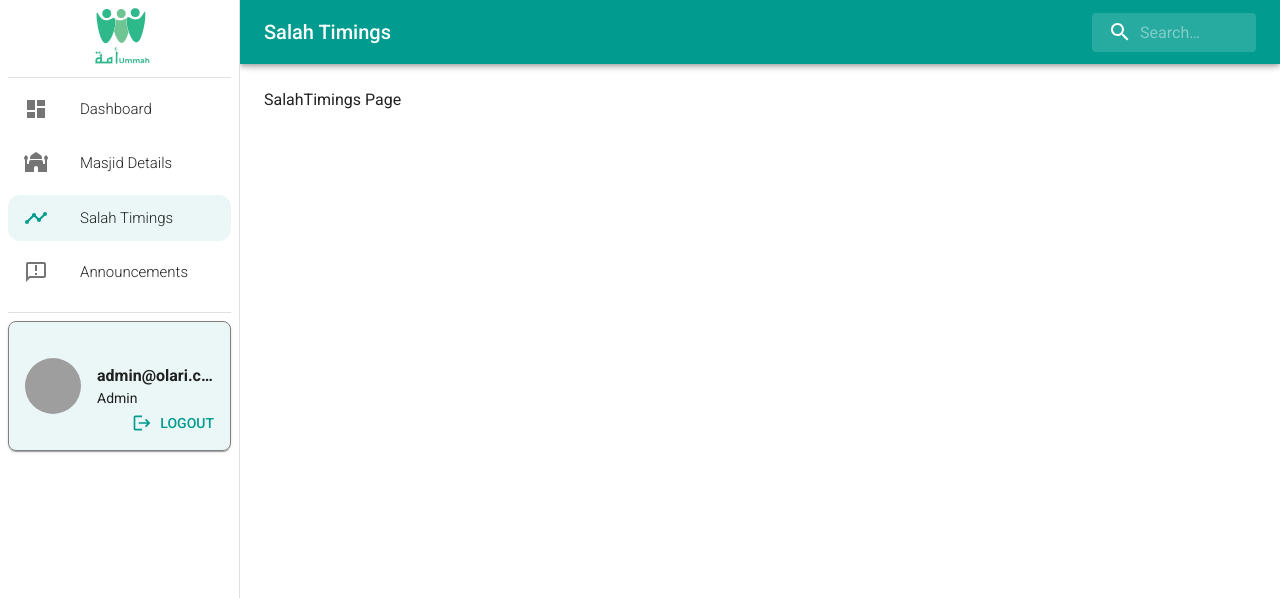
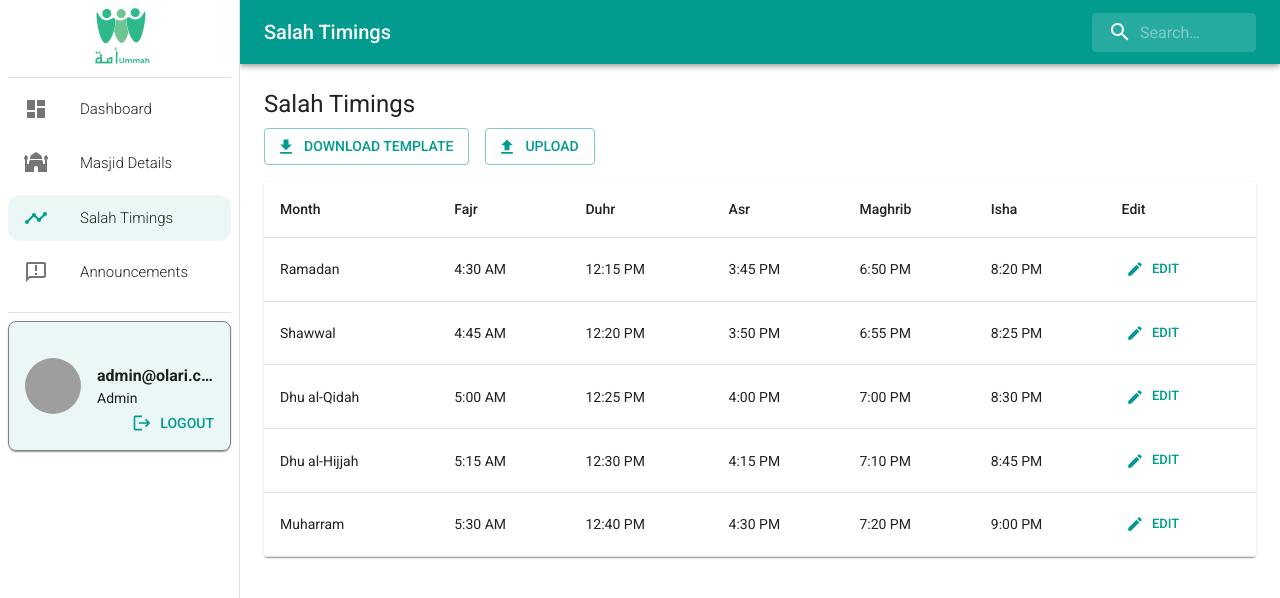
Before and after one commit to Mcking4u/UmmahWebApp, a React (Vite) app: page /salah-timings in a window 1280 px wide. Shown: the top 598 px of the page. Built offline with nearby package versions, Linux system fonts and the light colour scheme; grey boxes are pictures that could not be loaded.

Commit message:
completed scaffolding for masjid details and salah timings

```diff
--- a/src/components/pages/masjid_details.jsx
+++ b/src/components/pages/masjid_details.jsx
@@ -1,15 +1,161 @@
-import React from 'react';
-import { useDispatch } from 'react-redux';
-import { updateNavState } from '../../redux/navSlice';
+import React, { useState } from "react";
+import { useDispatch } from "react-redux";
+import { updateNavState } from "../../redux/navSlice";
+import {
+  TextField,
+  Button,
+  Typography,
+  Grid,
+  Snackbar,
+  Alert,
+} from "@mui/material";
+import SlideTransition from "../animation/slide_transition";
 
-const MasjidDetails = () => {
+function MasjidDetails() {
   const dispatch = useDispatch();
 
-  React.useEffect( () => {
-    dispatch(updateNavState({headerText: "Masjid Details", activeLink:"/details"}))
-  }, [] );
+  React.useEffect(() => {
+    dispatch(
+      updateNavState({ headerText: "Masjid Details", activeLink: "/details" })
+    );
+  }, []);
 
-  return <div>Masjid Details Page</div>;
-};
+  const [masjidDetailsEditable, setMasjidDetailsEditable] = useState(false);
+  const [contactPersonEditable, setContactPersonEditable] = useState(false);
 
-export default MasjidDetails;
+  const handleEditClick = (section) => {
+    if (section === "masjidDetails") {
+      setMasjidDetailsEditable(true);
+    } else if (section === "contactPerson") {
+      setContactPersonEditable(true);
+    }
+  };
+
+  const handleSubmitClick = (section) => {
+    // Handle form submission logic for the respective section
+
+    if (section === "masjidDetails") {
+      setMasjidDetailsEditable(false);
+      setToastState({
+        open: true,
+        vertical: "top",
+        horizontal: "right",
+      });
+    } else if (section === "contactPerson") {
+      setContactPersonEditable(false);
+      setToastState({
+        open: true,
+        vertical: "bottom",
+        horizontal: "right",
+      });
+    }
+  };
+
+  const [toastState, setToastState] = React.useState({
+    open: false,
+    vertical: "top",
+    horizontal: "center",
+  });
+  const { vertical, horizontal, open } = toastState;
+
+  return (
+    <div>
+      {/* Masjid Details Section */}
+      <Typography variant="h5" gutterBottom>
+        Masjid Details
+      </Typography>
+      <Grid container spacing={2}>
+        {[
+          "Masjid Name",
+          "Contact #",
+          "Email",
+          "Address",
+          "City",
+          "Postal Code",
+          "Country",
+          "Thumbnail",
+          "Latitude",
+          "Longitude",
+        ].map((label) => (
+          <Grid item xs={12} sm={6} key={label}>
+            <TextField
+              label={label}
+              fullWidth
+              disabled={!masjidDetailsEditable}
+            />
+          </Grid>
+        ))}
+      </Grid>
+      <Button
+        variant="outlined"
+        onClick={() => handleEditClick("masjidDetails")}
+        disabled={masjidDetailsEditable}
+        sx={{ mt: 2 }}
+      >
+        Edit
+      </Button>
+      <Button
+        variant="contained"
+        onClick={() => handleSubmitClick("masjidDetails")}
+        disabled={!masjidDetailsEditable}
+        sx={{ mt: 2, ml: 1 }}
+      >
+        Submit
+      </Button>
+
+      {/* Contact Person Section */}
+      <Typography variant="h5" gutterBottom sx={{ mt: 4 }}>
+        Contact Person
+      </Typography>
+      <Grid container spacing={2}>
+        {["Contact Name", "Contact #", "Email"].map((label) => (
+          <Grid item xs={12} sm={6} key={label}>
+            <TextField
+              label={label}
+              fullWidth
+              disabled={!contactPersonEditable}
+            />
+          </Grid>
+        ))}
+      </Grid>
+      <Button
+        variant="outlined"
+        onClick={() => handleEditClick("contactPerson")}
+        disabled={contactPersonEditable}
+        sx={{ mt: 2 }}
+      >
+        Edit
+      </Button>
+      <Button
+        variant="contained"
+        onClick={() => handleSubmitClick("contactPerson")}
+        disabled={!contactPersonEditable}
+        sx={{ mt: 2, ml: 1 }}
+      >
+        Submit
+      </Button>
+
+      <Snackbar
+        open={open}
+        autoHideDuration={3000}
+        message="Changes Saved!"
+        anchorOrigin={{ vertical, horizontal }}
+        onClose={() =>
+          setToastState({
+            open: false,
+            vertical: "top",
+            horizontal: "right",
+          })
+        }
+      >
+        {/* <Alert severity="success">Changes Saved!</Alert> */}
+      </Snackbar>
+    </div>
+  );
+}
+
+export default () => (
+  <SlideTransition>
+    <MasjidDetails />
+  </SlideTransition>
+);
--- a/src/components/pages/salah_timings.jsx
+++ b/src/components/pages/salah_timings.jsx
@@ -1,15 +1,190 @@
-import React from 'react';
+import React, {useState} from 'react';
 import { useDispatch } from 'react-redux';
 import { updateNavState } from '../../redux/navSlice';
+import {
+  Box,
+  Button,
+  Table,
+  TableBody,
+  TableCell,
+  TableContainer,
+  TableHead,
+  TableRow,
+  Paper,
+  Typography,
+  Dialog,
+  DialogTitle,
+  DialogContent,
+  DialogContentText,
+  DialogActions,
+  TextField,
+  Snackbar,
+  styled,
+} from '@mui/material';
+import DownloadIcon from '@mui/icons-material/Download';
+import UploadIcon from '@mui/icons-material/Upload';
+import EditIcon from '@mui/icons-material/Edit';
+import SlideTransition from '../animation/slide_transition';
 
-const SalahTimings = () => {
+
+
+// Create a styled TextField component
+const StyledTextField = styled(TextField)({
+  '& .MuiInputBase-root': {
+    border: '1px solid #ced4da', // Add a subtle border
+    borderRadius: '4px',
+    padding: '10px', // Increase padding for better appearance
+  },
+  '& .MuiInputBase-input': {
+    padding: '10px', // Adjust input padding
+  },
+});
+
+function SalahTimings() {
+
+
   const dispatch = useDispatch();
 
   React.useEffect( () => {
     dispatch(updateNavState({headerText: "Salah Timings", activeLink:"/salah-timings"}))
   }, [] );
 
-  return <div>SalahTimings Page</div>;
-};
+  const timingsData = [
+    { month: 'Ramadan', fajr: '4:30 AM', duhr: '12:15 PM', asr: '3:45 PM', maghrib: '6:50 PM', isha: '8:20 PM' },
+    { month: 'Shawwal', fajr: '4:45 AM', duhr: '12:20 PM', asr: '3:50 PM', maghrib: '6:55 PM', isha: '8:25 PM' },
+    { month: 'Dhu al-Qidah', fajr: '5:00 AM', duhr: '12:25 PM', asr: '4:00 PM', maghrib: '7:00 PM', isha: '8:30 PM' },
+    { month: 'Dhu al-Hijjah', fajr: '5:15 AM', duhr: '12:30 PM', asr: '4:15 PM', maghrib: '7:10 PM', isha: '8:45 PM' },
+    { month: 'Muharram', fajr: '5:30 AM', duhr: '12:40 PM', asr: '4:30 PM', maghrib: '7:20 PM', isha: '9:00 PM' },
+    // ... more data rows
+  ];
 
-export default SalahTimings;
+  const [openDialog, setOpenDialog] = useState(false);
+  const handleOpenDialog = () => {
+    setOpenDialog(true);
+  };
+
+  const handleCloseDialog = () => {
+    setOpenDialog(false);
+  };
+
+  const handleSave = () => {
+    // Handle file upload logic here
+    console.log('File uploaded');
+    setToastState({
+      open: true,
+      vertical: "top",
+      horizontal: "right",
+      message:"File uploaded...",
+    })
+    handleCloseDialog();
+  };
+
+  const [toastState, setToastState] = React.useState({
+    open: false,
+    vertical: "top",
+    horizontal: "center",
+    message: "",
+  });
+  const { vertical, horizontal, open, message } = toastState;
+
+
+  return (
+    <Box>
+      <Typography variant="h5" gutterBottom>Salah Timings</Typography>
+
+      <Box sx={{ display: 'flex', mb: 2 }}>
+        <Button
+        onClick={()=> setToastState({
+          open: true,
+          vertical: "top",
+          horizontal: "right",
+          message:"Downloading please wait...",
+        })}
+        startIcon={<DownloadIcon />} variant="outlined">
+          Download Template
+        </Button>
+        <Button startIcon={<UploadIcon />} variant="outlined" sx={{ ml: 2 }} onClick={handleOpenDialog}>
+          Upload
+        </Button>
+      </Box>
+
+      <Snackbar
+        open={open}
+        autoHideDuration={3000}
+        message={message}
+        anchorOrigin={{ vertical, horizontal }}
+        onClose={() =>
+          setToastState({
+            open: false,
+            vertical: "top",
+            horizontal: "right",
+            message:"",
+          })
+        }
+      >
+        {/* <Alert severity="success">Changes Saved!</Alert> */}
+      </Snackbar>
+
+      <Dialog open={openDialog} onClose={handleCloseDialog}>
+        <DialogTitle>Upload Template</DialogTitle>
+        <DialogContent>
+          <DialogContentText>
+            Select the file to upload:
+          </DialogContentText>
+          <StyledTextField // Use the styled TextField
+            autoFocus
+            margin="dense"
+            type="file"
+            fullWidth
+          />
+        </DialogContent>
+        <DialogActions>
+          <Button onClick={handleCloseDialog}>Cancel</Button>
+          <Button onClick={handleSave}>Save</Button>
+        </DialogActions>
+      </Dialog>
+
+      <TableContainer component={Paper}>
+        <Table>
+          <TableHead>
+            <TableRow>
+              <TableCell>Month</TableCell>
+              <TableCell>Fajr</TableCell>
+              <TableCell>Duhr</TableCell>
+              <TableCell>Asr</TableCell>
+              <TableCell>Maghrib</TableCell>
+              <TableCell>Isha</TableCell>
+              <TableCell>Edit</TableCell>
+            </TableRow>
+          </TableHead>
+          <TableBody>
+            {timingsData.map((row, index) => (
+              <TableRow key={index}>
+                <TableCell>{row.month}</TableCell>
+                <TableCell>{row.fajr}</TableCell>
+                <TableCell>{row.duhr}</TableCell>
+                <TableCell>{row.asr}</TableCell>
+                <TableCell>{row.maghrib}</TableCell>
+                <TableCell>{row.isha}</TableCell>
+                <TableCell>
+                  <Button startIcon={<EditIcon />} size="small">
+                    Edit
+                  </Button>
+                </TableCell>
+              </TableRow>
+            ))}
+          </TableBody>
+        </Table>
+      </TableContainer>
+    </Box>
+  );
+}
+
+
+
+
+export default () => (
+  <SlideTransition>
+    <SalahTimings />
+  </SlideTransition>
+);
```
